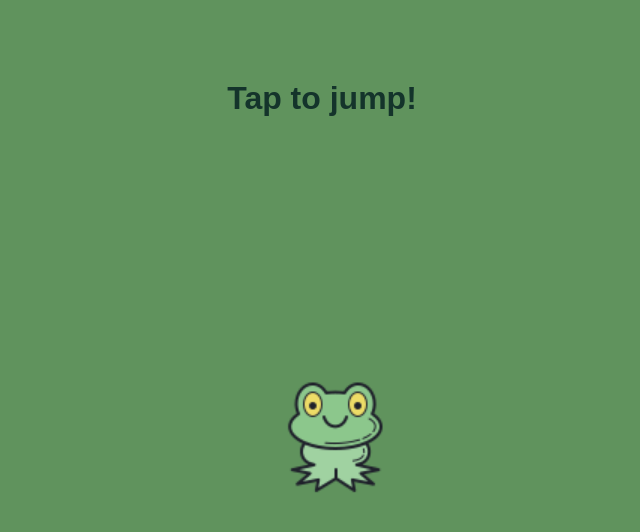
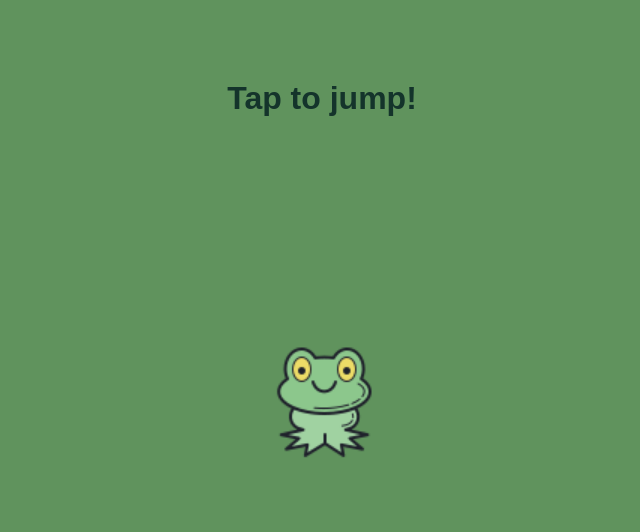
Before and after one commit to lukasz-stepien-dev/jumping-frog-firebase, a React (Create React App) app: page / in a window 1280 px wide. Shown: the top 532 px of the page, without its empty margins (318-958 px from the left). Built offline with nearby package versions, Linux system fonts and the light colour scheme; a web font is replaced by a local one.

Commit message:
Center the frog

```diff
--- a/src/css/Frog.css
+++ b/src/css/Frog.css
@@ -1,11 +1,12 @@
 img {
     position: absolute;
     width: 150px;
-    top: 45%;
-    left: 45%;
+    top: 50%;
+    left: 50%;
+    transform: translate(-50%, -50%);
     transition: top 0.5s;
 }
 
 .jump {
-    top: 40%;
+    top: 45%;
 }
```
